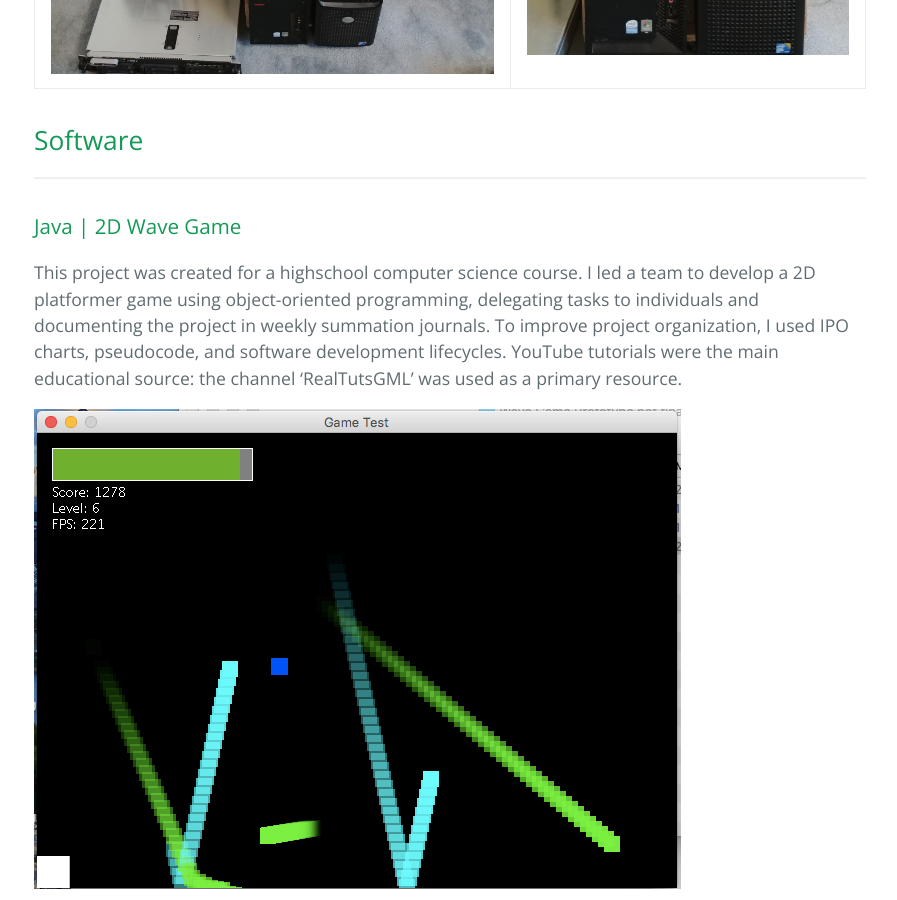
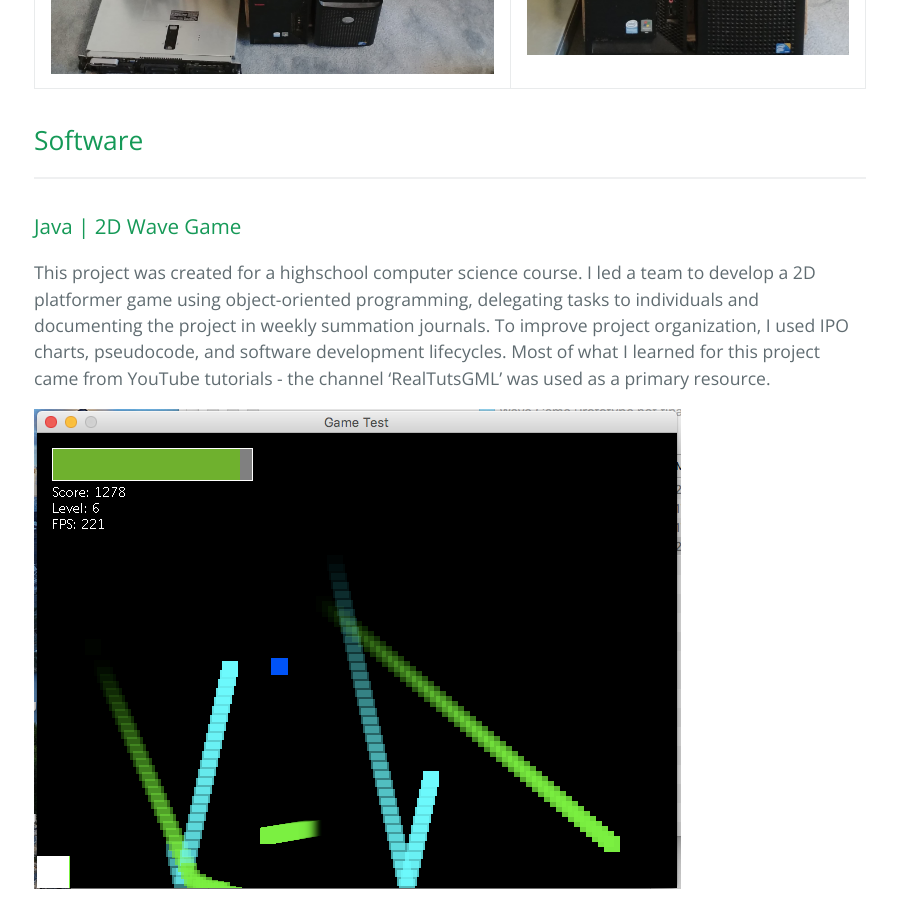
Before and after one commit to yixin0829/Cayman, a Jekyll site: the page built from project-library.md, in a window 1280 px wide and 900 px high, scrolled down 4348 px. Shown: the whole window, without its empty margins (190-1087 px from the left). Built offline with Jekyll 4.4.1, drawn with Linux system fonts in a browser that asks for light colours.

Commit message:
Update project-library.md

```diff
--- a/project-library.md
+++ b/project-library.md
@@ -50,7 +50,7 @@ Front-Down                                                        |  Front
 * * *
 
 ### Java | 2D Wave Game
-This project was created for a highschool computer science course. I led a team to develop a 2D platformer game using object-oriented programming, delegating tasks to individuals and documenting the project in weekly summation journals. To improve project organization, I used IPO charts, pseudocode, and software development lifecycles. YouTube tutorials were the main educational source: the channel 'RealTutsGML' was used as a primary resource.
+This project was created for a highschool computer science course. I led a team to develop a 2D platformer game using object-oriented programming, delegating tasks to individuals and documenting the project in weekly summation journals. To improve project organization, I used IPO charts, pseudocode, and software development lifecycles. Most of what I learned for this project came from YouTube tutorials - the channel 'RealTutsGML' was used as a primary resource.
 
 ![WaveGame_1](/assets/Project_Pictures/WaveGame_1.png)
 
```
